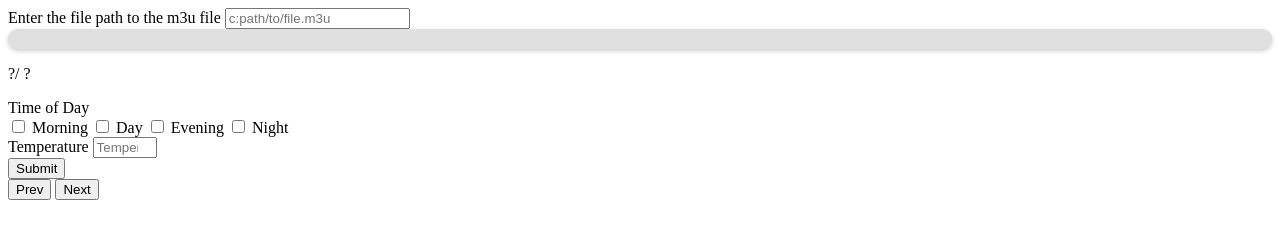
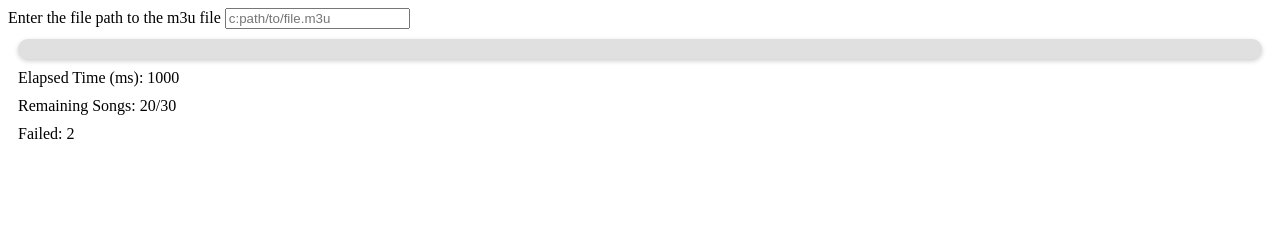
Before and after one commit to TheSquiddyLink/Foo-DynamicPlaylist, a website: page website/index.html in a window 1280 px wide. Drawn offline with Linux system fonts and the light colour scheme.

Commit message:
Adjust Formating

```diff
--- a/website/index.html
+++ b/website/index.html
@@ -15,15 +15,24 @@
     <div class="progressContainer">
         <div class="progress"></div>
     </div>
-    <div class="progressStats" style="display: none;">
-        <p id="elapsed"></p>
-        <p>
-            <span id="remaining"></span>/<span id="total"></span>
-        </p>
-        <p id="failed"></p>
+    <div class="progressStats">
+        <div>
+            <label for="elapsed">Elapsed Time (ms):</label>
+            <p id="elapsed">1000</p>
+        </div>
+        <div>
+            <label for="remaining">Remaining Songs:</label>
+            <p>
+                <span id="remaining">20</span>/<span id="total">30</span>
+            </p>
+        </div>
+        <div>
+            <label for="failed">Failed:</label>
+            <p id="failed">2</p>
+        </div>
     </div>
 
-    <form id="songDataForm">
+    <form id="songDataForm" style="display: none;">
         <div>
             <p>
                 <span id="currentIndex">?</span>/
--- a/website/style/main.css
+++ b/website/style/main.css
@@ -1,10 +1,10 @@
 .progressContainer {
-    width: 100%;
     height: 20px;
     background-color: #e0e0e0;
     border-radius: 10px;
     overflow: hidden;
     box-shadow: 0 2px 5px rgba(0, 0, 0, 0.2);
+    margin: 10px
 }
 .progress {
     height: 100%;
@@ -12,3 +12,10 @@
     width: 0%;
     transition: width 0.5s ease-in-out;
 }
+
+.progressStats > div {
+    margin: 10px;
+}
+.progressStats > div > * {
+    display: inline;
+}
```
